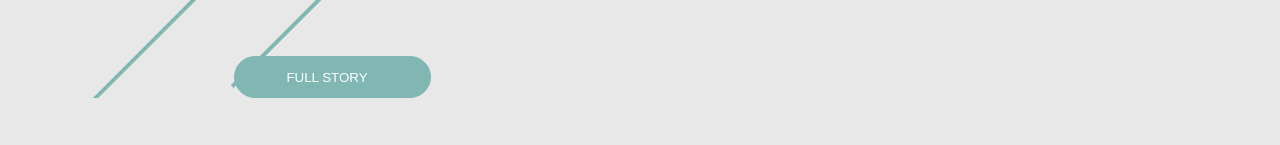
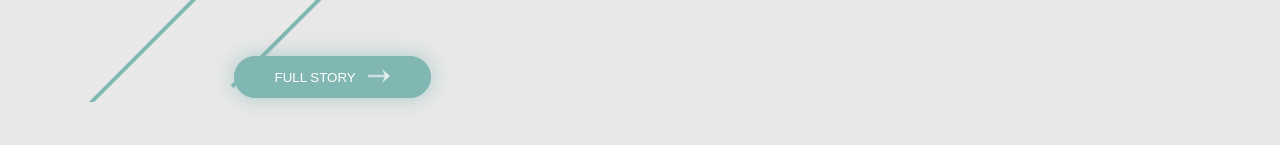
Before and after one commit to kronalf/webdev, a plain HTML site: page css_5/css_5/index.html in a window 1280 px wide. Shown: the part 917-1062 px from the top of the page. Drawn offline with Linux system fonts and the light colour scheme.

Commit message:
edit button

```diff
--- a/css_5/css_5/css/styles.css
+++ b/css_5/css_5/css/styles.css
@@ -120,17 +120,24 @@ ul {
 	background: #80b7b3;
 	border: 1px solid #80b7b3;
 	border-radius: 21px;
+	box-shadow: 0px 0px 20px rgba(128,183,179, .6);
 	margin: 59px 804px 0 189px;
+	position: relative;
 }
 
 .text-button {
 	color: #FFF;
 	text-transform: uppercase;
 	padding-right: 10px;
+	position: absolute;
+	top: 13px;
+	left: 40px;
 }
 
-.text-button:before {
-	content: '';
-	display: inline-block;
-	background: url('../img/shape.png');
+.img-button {
+	width: 22px;
+	height: 14px;
+	position: absolute;
+	top: 12px;
+	right: 40px;
 }
--- a/css_5/css_5/index.html
+++ b/css_5/css_5/index.html
@@ -27,6 +27,7 @@
 				<form action=" ">
 					<button class="button">
 						<span class="text-button">Full Story</span>
+						<img class="img-button" src="img/shape.png" alt="Full Story">
 					</button>
 				</form>
 			</div>
```
